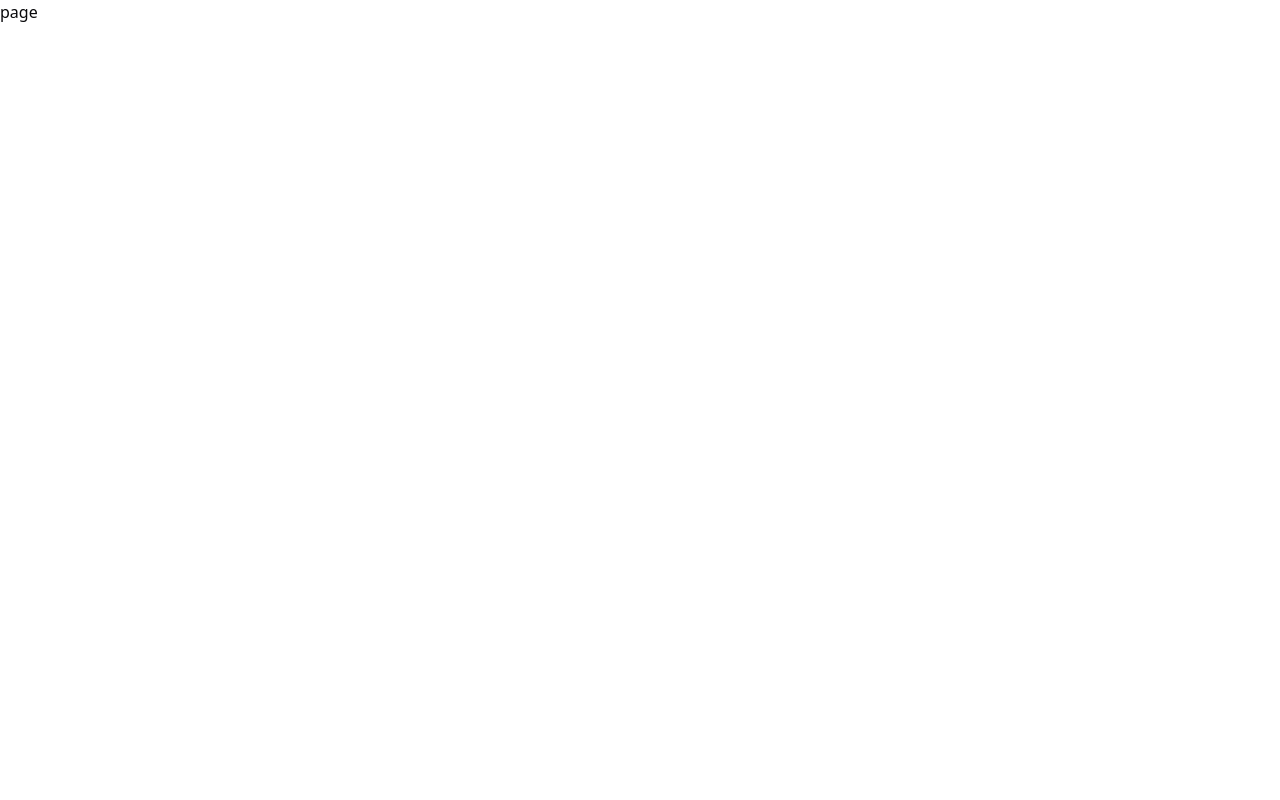
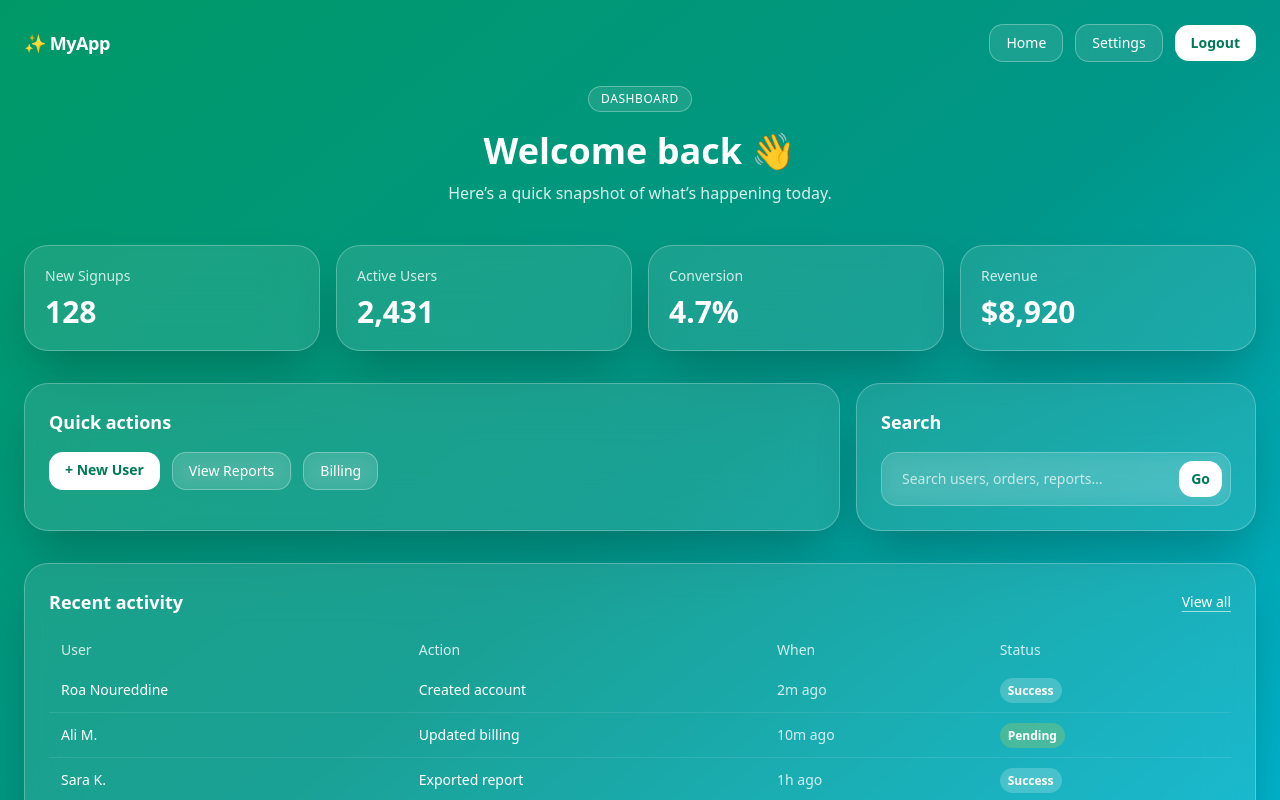
Before and after one commit to Hassanmaan10/forrm2, a Next.js app: page /dashboard in a window 1280 px wide. Shown: the top 800 px of the page. Built offline with nearby package versions, Linux system fonts and the light colour scheme.

Commit message:
dashboard page added

```diff
--- a/app/dashboard/page.tsx
+++ b/app/dashboard/page.tsx
@@ -1,5 +1,184 @@
-import React from "react";
+import Link from "next/link";
 
-export default function page() {
-  return <div>page</div>;
+export default function DashboardPage() {
+  return (
+    <main className="min-h-screen bg-gradient-to-br from-emerald-600 via-teal-600 to-cyan-500 text-white">
+      {/* top nav */}
+      <header className="mx-auto max-w-7xl px-6 py-6 flex items-center justify-between">
+        <span className="text-lg font-semibold tracking-tight">✨ MyApp</span>
+        <nav className="flex items-center gap-3">
+          <Link
+            href="/"
+            className="rounded-xl border border-white/30 bg-white/10 px-4 py-2 text-sm font-medium backdrop-blur transition hover:bg-white/20"
+          >
+            Home
+          </Link>
+          <Link
+            href="/settings"
+            className="rounded-xl border border-white/30 bg-white/10 px-4 py-2 text-sm font-medium backdrop-blur transition hover:bg-white/20"
+          >
+            Settings
+          </Link>
+          <Link
+            href="/signup"
+            className="rounded-xl bg-white px-4 py-2 text-sm font-semibold text-emerald-700 transition hover:bg-slate-100"
+          >
+            Logout
+          </Link>
+        </nav>
+      </header>
+
+      {/* content */}
+      <section className="mx-auto max-w-7xl px-6 pb-16">
+        {/* heading */}
+        <div className="text-center">
+          <div className="mx-auto w-fit rounded-2xl border border-white/30 bg-white/10 px-3 py-1 text-xs font-medium uppercase tracking-wider backdrop-blur">
+            Dashboard
+          </div>
+          <h1 className="mt-4 text-3xl font-bold leading-tight sm:text-4xl">
+            Welcome back 👋
+          </h1>
+          <p className="mt-2 text-white/85">
+            Here’s a quick snapshot of what’s happening today.
+          </p>
+        </div>
+
+        {/* KPI cards */}
+        <div className="mt-10 grid grid-cols-1 gap-4 sm:grid-cols-2 lg:grid-cols-4">
+          {[
+            { label: "New Signups", value: "128" },
+            { label: "Active Users", value: "2,431" },
+            { label: "Conversion", value: "4.7%" },
+            { label: "Revenue", value: "$8,920" },
+          ].map((kpi) => (
+            <div
+              key={kpi.label}
+              className="rounded-3xl border border-white/25 bg-white/10 p-5 backdrop-blur-xl shadow-2xl"
+            >
+              <p className="text-sm text-white/80">{kpi.label}</p>
+              <p className="mt-2 text-3xl font-semibold">{kpi.value}</p>
+            </div>
+          ))}
+        </div>
+
+        {/* Actions + search */}
+        <div className="mt-8 grid grid-cols-1 gap-4 lg:grid-cols-3">
+          <div className="rounded-3xl border border-white/25 bg-white/10 p-6 backdrop-blur-xl shadow-2xl lg:col-span-2">
+            <h2 className="text-lg font-semibold">Quick actions</h2>
+            <div className="mt-4 flex flex-wrap gap-3">
+              <Link
+                href="/users/new"
+                className="rounded-xl bg-white px-4 py-2 text-sm font-semibold text-emerald-700 transition hover:bg-slate-100"
+              >
+                + New User
+              </Link>
+              <Link
+                href="/reports"
+                className="rounded-xl border border-white/30 bg-white/10 px-4 py-2 text-sm font-medium backdrop-blur transition hover:bg-white/20"
+              >
+                View Reports
+              </Link>
+              <Link
+                href="/billing"
+                className="rounded-xl border border-white/30 bg-white/10 px-4 py-2 text-sm font-medium backdrop-blur transition hover:bg-white/20"
+              >
+                Billing
+              </Link>
+            </div>
+          </div>
+
+          <div className="rounded-3xl border border-white/25 bg-white/10 p-6 backdrop-blur-xl shadow-2xl">
+            <h2 className="text-lg font-semibold">Search</h2>
+            <div className="mt-4 flex items-center gap-2 rounded-2xl border border-white/25 bg-white/10 p-2 backdrop-blur">
+              <input
+                placeholder="Search users, orders, reports…"
+                className="w-full bg-transparent px-3 py-2 text-sm text-white placeholder-white/70 outline-none"
+              />
+              <button className="rounded-xl bg-white px-3 py-2 text-sm font-semibold text-emerald-700 transition hover:bg-slate-100">
+                Go
+              </button>
+            </div>
+          </div>
+        </div>
+
+        {/* Recent activity */}
+        <div className="mt-8 rounded-3xl border border-white/25 bg-white/10 p-6 backdrop-blur-xl shadow-2xl">
+          <div className="flex items-center justify-between">
+            <h2 className="text-lg font-semibold">Recent activity</h2>
+            <Link
+              href="/activity"
+              className="text-sm underline decoration-white/60 underline-offset-4 hover:text-white"
+            >
+              View all
+            </Link>
+          </div>
+          <div className="mt-4 overflow-x-auto">
+            <table className="min-w-full text-left text-sm">
+              <thead className="text-white/80">
+                <tr>
+                  <th className="px-3 py-2 font-medium">User</th>
+                  <th className="px-3 py-2 font-medium">Action</th>
+                  <th className="px-3 py-2 font-medium">When</th>
+                  <th className="px-3 py-2 font-medium">Status</th>
+                </tr>
+              </thead>
+              <tbody className="divide-y divide-white/10">
+                {[
+                  {
+                    user: "Roa Noureddine",
+                    action: "Created account",
+                    when: "2m ago",
+                    status: "Success",
+                  },
+                  {
+                    user: "Ali M.",
+                    action: "Updated billing",
+                    when: "10m ago",
+                    status: "Pending",
+                  },
+                  {
+                    user: "Sara K.",
+                    action: "Exported report",
+                    when: "1h ago",
+                    status: "Success",
+                  },
+                  {
+                    user: "Maya J.",
+                    action: "Password reset",
+                    when: "3h ago",
+                    status: "Failed",
+                  },
+                ].map((row) => (
+                  <tr key={row.user}>
+                    <td className="px-3 py-3">{row.user}</td>
+                    <td className="px-3 py-3">{row.action}</td>
+                    <td className="px-3 py-3 text-white/80">{row.when}</td>
+                    <td className="px-3 py-3">
+                      <span
+                        className={[
+                          "rounded-full px-2 py-1 text-xs font-semibold",
+                          row.status === "Success" && "bg-white/20",
+                          row.status === "Pending" && "bg-yellow-300/20",
+                          row.status === "Failed" && "bg-rose-400/20",
+                        ]
+                          .filter(Boolean)
+                          .join(" ")}
+                      >
+                        {row.status}
+                      </span>
+                    </td>
+                  </tr>
+                ))}
+              </tbody>
+            </table>
+          </div>
+        </div>
+      </section>
+
+      {/* footer */}
+      <footer className="mx-auto max-w-7xl px-6 pb-10 text-center text-sm text-white/80">
+        © {new Date().getFullYear()} MyApp. All rights reserved.
+      </footer>
+    </main>
+  );
 }
```
